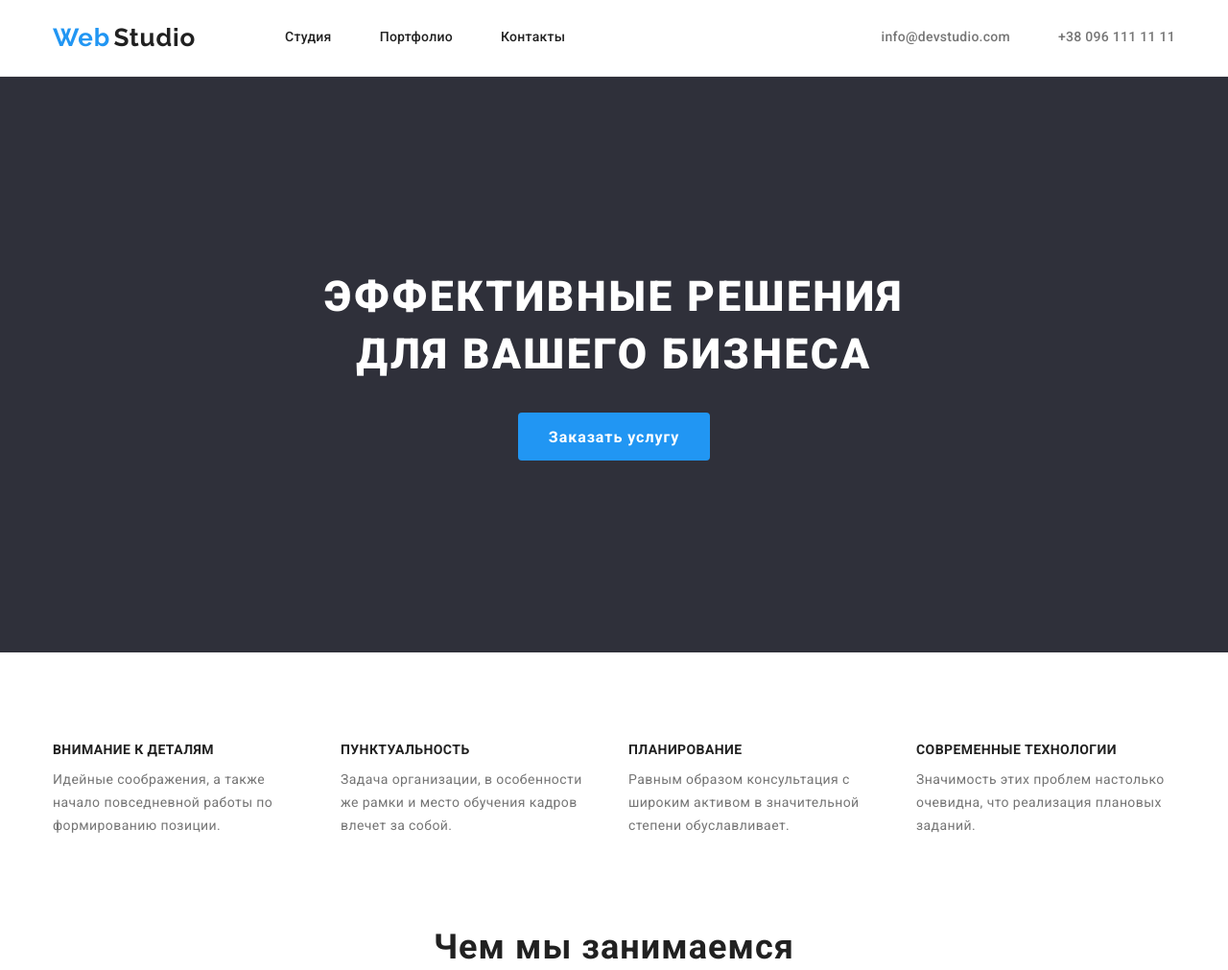
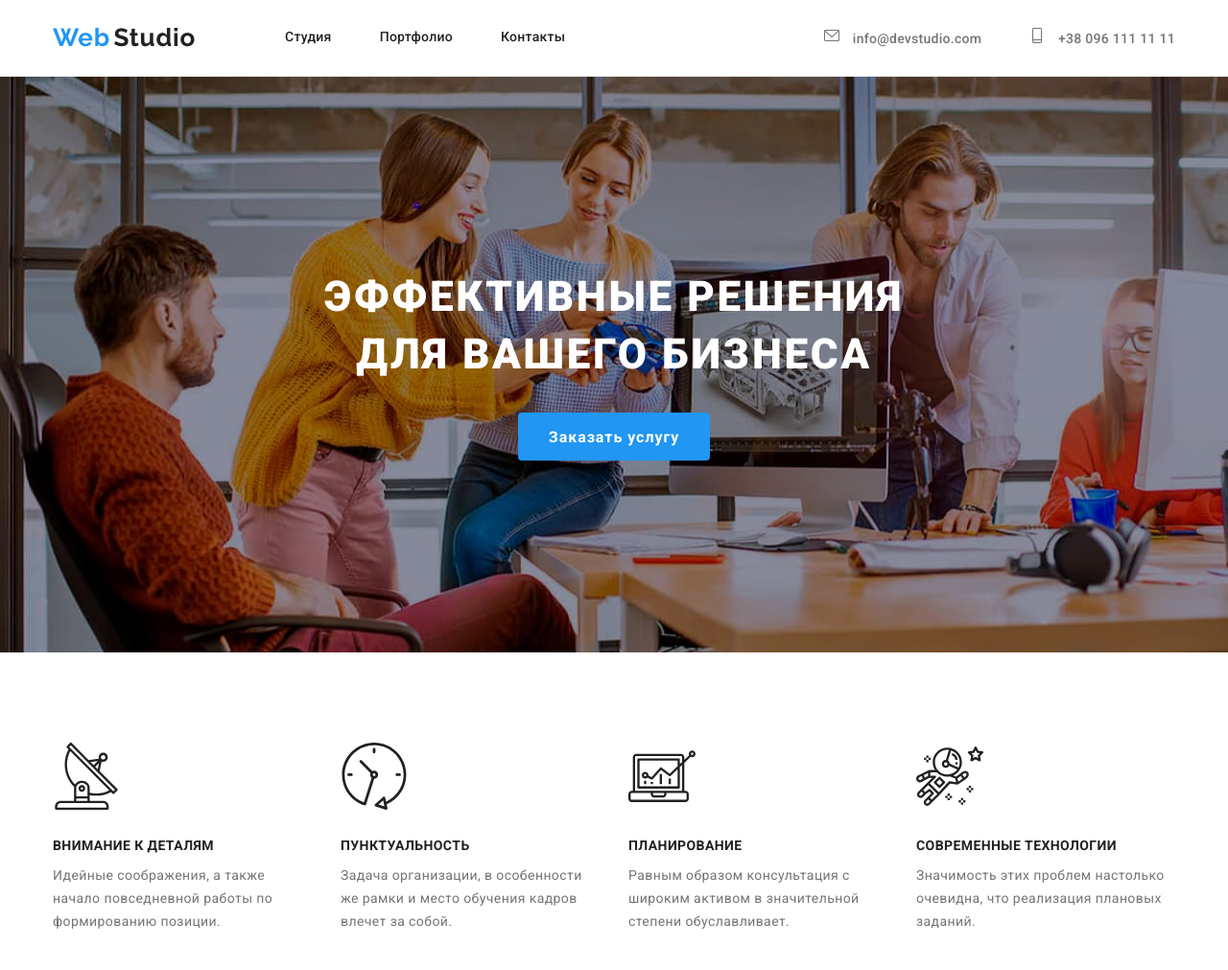
Before and after one commit to MarynaVyshnevska/goit-markup-hw-04, a plain HTML site: page index.html in a window 1280 px wide. Shown: the top 1011 px of the page at 96% size. Drawn offline with nearby package versions, Linux system fonts and the light colour scheme.

Commit message:
benefits

```diff
--- a/css/styles.css
+++ b/css/styles.css
@@ -138,6 +138,7 @@ header {
 }
 
 .adr-item {
+    display: flex;
     margin-left: 50px;
 }
 .adr-link
@@ -146,11 +147,21 @@ header {
     text-decoration: none;
     letter-spacing: 0.02em;
 }
+.adr-icon {
+    width: 16px;
+    height: 16px;
+    fill: var(--color-accent2);
+    margin-right: 10px;
+}
+
 .menu-link:hover,
 .adr-link:hover,
 .address-text:hover,
 .address-link:hover {
     color: var(--color-link);
+}
+.adr-link:hover .adr-icon {
+    fill: var(--color-link);
 }
 
 .menu-link:focus,
@@ -166,6 +177,7 @@ section {
     padding: 94px 0;
 }
 /* Header title*/
+
 .hero {
     font-weight: 900;
     font-size: 44px;
@@ -204,8 +216,12 @@ section {
     text-align: center;
     padding-top: 200px;
     padding-bottom: 200px;
+    background-image: url(../images/head.jpg);
+    background-repeat: no-repeat;
+    background-size: cover;
+    /* background: rgba(47, 48, 58, 0.4); */
+}
 
-}
 
 /* Benefits */
 .benefits-list-inner {
@@ -235,6 +251,7 @@ section {
     text-transform: uppercase;
     letter-spacing: 0.03em;
     margin-bottom: 10px;
+    margin-top: 30px;
 
 }
 .big-title {
@@ -254,6 +271,14 @@ section {
 .team-text,
 .portfolio-text {
     color: var(--color-accent2);
+}
+
+.benefits-icon {
+    display: flex;
+    width: 70px;
+    height: 70px;
+    fill: var(--color-accent1);
+    padding: 25px auto;
 }
 
 /* About */
--- a/index.html
+++ b/index.html
@@ -43,10 +43,20 @@
                 <div>
                     <ul  class="adr">
                         <li class="adr-item">
-                            <a class="adr-link" href="mailto:info@devstudio.com">info@devstudio.com</a>
+                            <a class="adr-link" href="mailto:info@devstudio.com">
+                            <svg class="adr-icon">
+                                <use href="./images/icons.svg#envelope" aria-hidden="true"></use>
+                            </svg>
+                                info@devstudio.com
+                            </a>
                         </li>
                         <li class="adr-item">
-                            <a class="adr-link" href="tel:+380961111111">+38 096 111 11 11</a>
+                            <a class="adr-link" href="tel:+380961111111">
+                                <svg class="adr-icon">
+                                    <use href="./images/icons.svg#smartphone" aria-hidden="true"></use>
+                                </svg>
+                                +38 096 111 11 11
+                            </a>
                         </li>
                     </ul>
                 </div>
@@ -70,18 +80,30 @@
                 <!-- <h2>Наши преимущества</h2> -->
                 <ul class="benefits-list-inner">
                     <li class="benefits-list">
+                        <svg class="benefits-icon">
+                            <use href="./images/icons.svg#antenna" aria-hidden="true"></use>
+                        </svg>
                         <h3 class="benefits-title">Внимание к деталям</h3>
                         <p class="benefits-text">Идейные соображения, а также начало повседневной работы по формированию позиции.</p>
                     </li>
                     <li class="benefits-list">
+                        <svg class="benefits-icon">
+                            <use href="./images/icons.svg#clock" aria-hidden="true"></use>
+                        </svg>
                         <h3 class="benefits-title">Пунктуальность</h3>
                         <p class="benefits-text">Задача организации, в особенности же рамки и место обучения кадров влечет за собой.</p>
                     </li>
                     <li class="benefits-list">
+                        <svg class="benefits-icon">
+                            <use href="./images/icons.svg#diagram" aria-hidden="true"></use>
+                        </svg>
                         <h3 class="benefits-title">Планирование</h3>
                         <p class="benefits-text">Равным образом консультация с широким активом в значительной степени обуславливает.</p>
                     </li>
                     <li class="benefits-list">
+                        <svg class="benefits-icon">
+                            <use href="./images/icons.svg#astronaut" aria-hidden="true"></use>
+                        </svg>
                         <h3 class="benefits-title">Современные технологии</h3>
                         <p class="benefits-text">Значимость этих проблем настолько очевидна, что реализация плановых заданий.</p>
                     </li>
```
Also changed, not shown: images/icons.svg (added).
